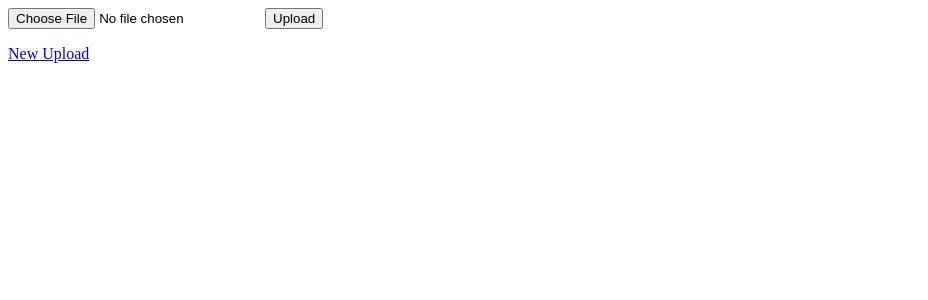
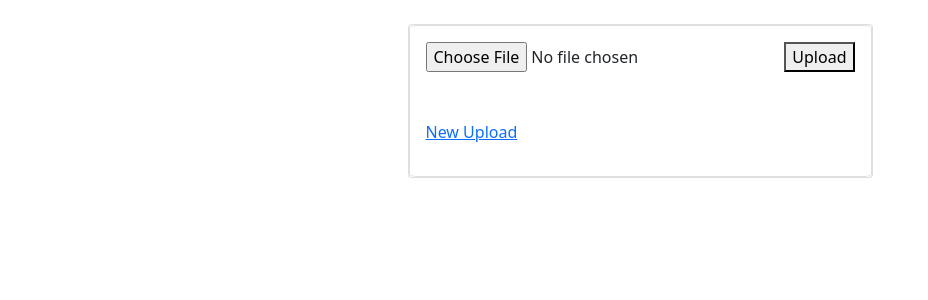
Before and after one commit to woon17/webtest, a Django app: page / in a window 1280 px wide. Shown: the top 300 px of the page, without its empty margins (0-928 px from the left). Run offline with Django 3.2, Linux system fonts and the light colour scheme; some libraries are stand-ins or nearby versions.

Commit message:
change the ui display

```diff
--- a/webtest/scanner/templates/scanner/index.html
+++ b/webtest/scanner/templates/scanner/index.html
@@ -3,11 +3,25 @@
 {% load static %}
 
 {% block content %}
+<link href="https://cdn.jsdelivr.net/npm/bootstrap@5.1.0/dist/css/bootstrap.min.css" rel="stylesheet" integrity="sha384-KyZXEAg3QhqLMpG8r+8fhAXLRk2vvoC2f3B09zVXn8CA5QIVfZOJ3BCsw2P0p/We" crossorigin="anonymous">
+<div class="container" ><br>
+  <section class="content">
+    <div class="col-sm-5" style="float:none;margin:auto;background-color: #f5f3f3;border-radius:2%;" id="body">
+      <div  class="card">
+        <div class="card card-body" style="background-color:white;border-radius:2%;">
           <form id="fileform" method="post" enctype="multipart/form-data">
             {% csrf_token %}
             <input id="myfile" type="file" name="myfile">
-    <button type="submit">Upload</button>
+            <button type="submit" style="float: right;">Upload</button>
           </form>
+          <br><br>
+          <p><a href="{% url 'home' %}">New Upload</a></p>
+        </div>
+      </div>
+      {% if status %}
+      <div class="card">
+        <div class="card card-body" style="background-color:white;border-radius:2%;">
+          {% if status == "completed" %}
           {% if file %}
           <p>File Uploaded: {{ file }};</p>
           {% endif %}
@@ -22,10 +36,17 @@
           <p>visualTotal: <a href="{{ redirectUrl }}">{{ redirectUrl }}</a></p>
           {% endif %}
 
-  <p><a href="{% url 'home' %}">New Upload</a></p>
+          {% elif status == "queued" %}
+          <br><p>Please wait for one minute.</a></p>
+          {% endif %}
+        </div>
+      </div>
+      {% endif %}
+    </div>
+  </section>
+</div>
 <script>
   $('#fileform').submit(function(){
-  alert($("#myfile").val())
     valid = true;
     if($("#myfile").val() == ''){
       valid =  false;
```
Lines whose indentation alone changed are shown as unchanged.
